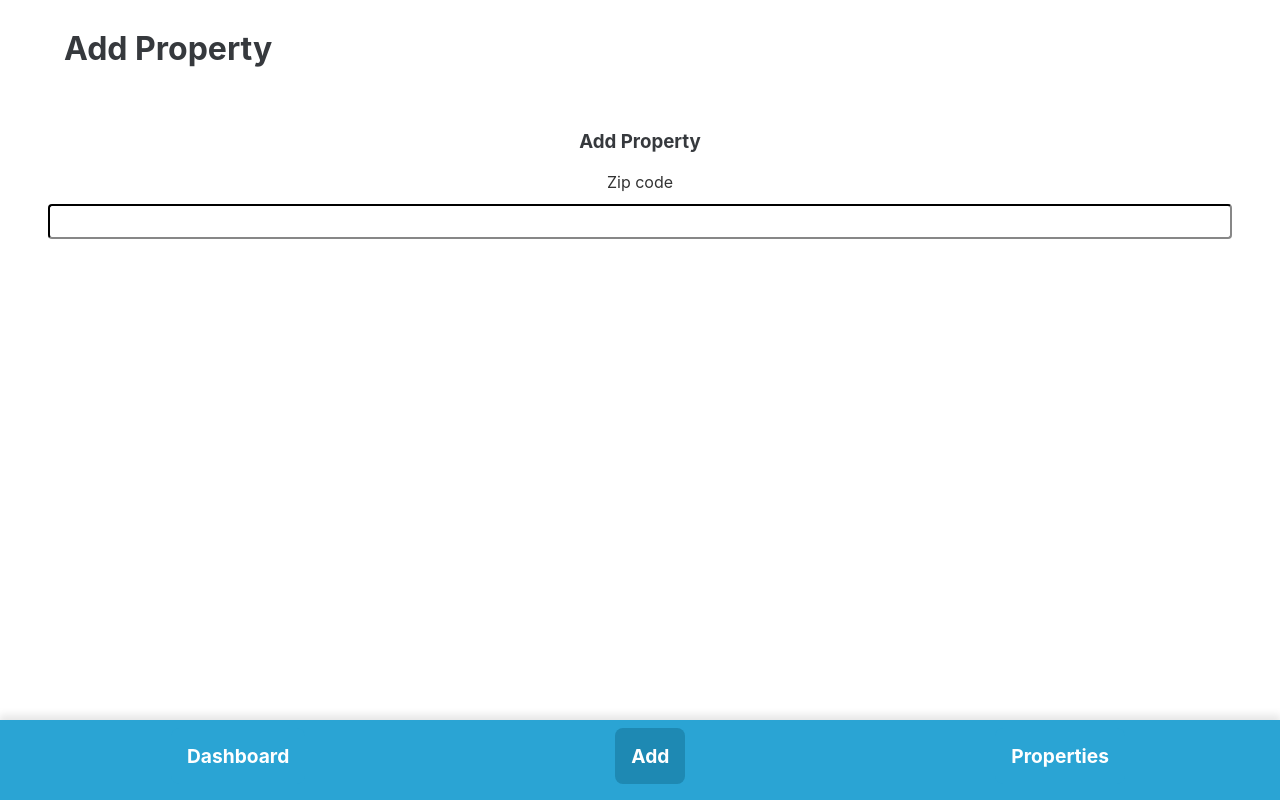
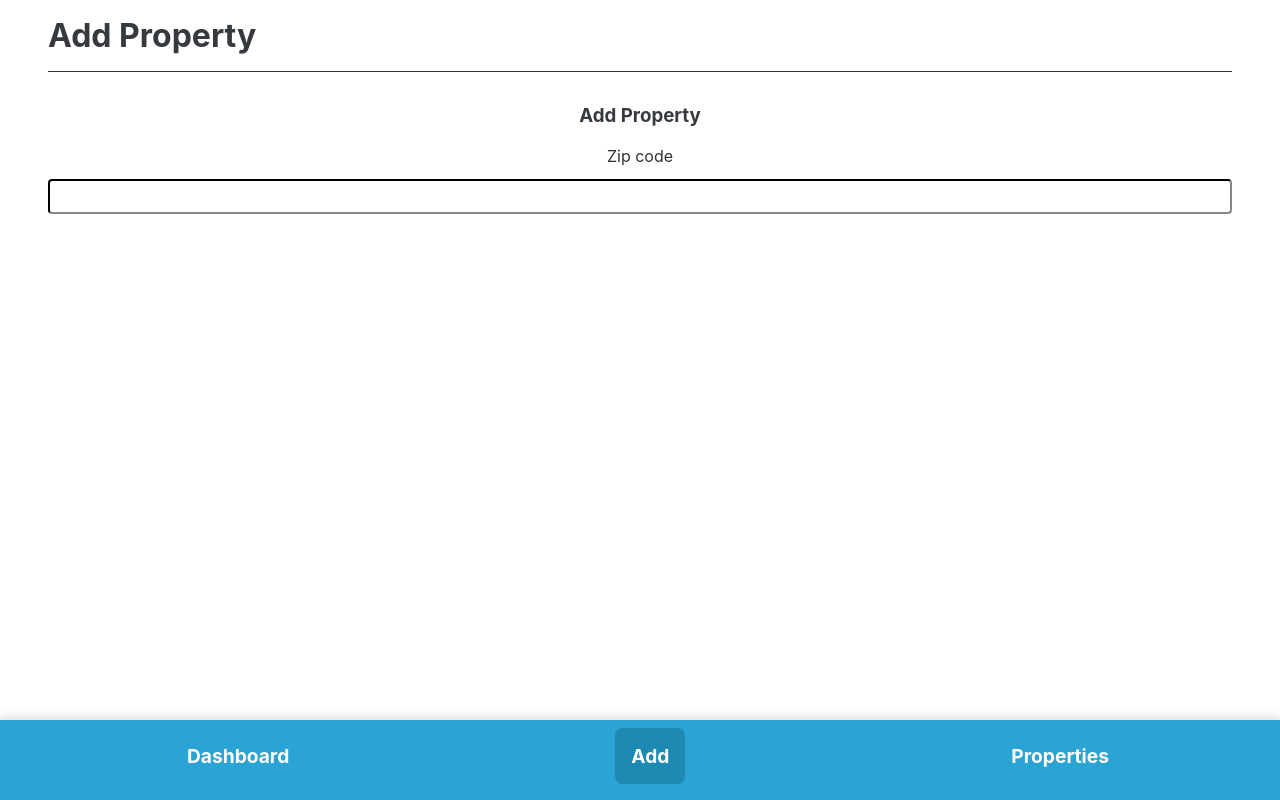
Before and after one commit to denkiapple/PropertyCreator, a React (Create React App) app: page /addproperty in a window 1280 px wide. Built offline with nearby package versions, Linux system fonts and the light colour scheme.

Commit message:
Update: Header&Grid: modified styles and responsivity

```diff
--- /dev/null
+++ b/src/Components/Grid/Grid.module.css
@@ -0,0 +1,17 @@
+.layout {
+  display: grid;
+  grid-template-columns: 1fr;
+  gap: 1rem;
+}
+
+@media only screen and (min-width: 600px) {
+  .layout {
+    grid-template-columns: repeat(3, 1fr);
+  }
+}
+
+@media only screen and (min-width: 1200px) {
+  .layout {
+    grid-template-columns: repeat(4, 1fr);
+  }
+}
--- a/src/Components/Header/Header.jsx
+++ b/src/Components/Header/Header.jsx
@@ -6,11 +6,13 @@ import styles from "./Header.module.css";
 const Header = ({ title, onSearch }) => {
   return (
     <div className={styles.layout}>
-      <h1>
+      <h1 className={styles.title}>
         {title}
       </h1>
       {onSearch && (
-        <input type="text"></input>
+        <div className={styles.inputContainer}>
+          <input className={styles.input} type="text"></input>
+        </div>
       )}
     </div>
   );
--- a/src/Components/Header/Header.module.css
+++ b/src/Components/Header/Header.module.css
@@ -1,11 +1,49 @@
 .layout {
   margin: 0;
   margin-bottom: 2rem;
-  padding: 0.5rem 1rem;
+  padding: 0.5rem 0;
   width: 100%;
-  background-color: white;
+  border-bottom: 1px solid var(--color-grey);
+  display: flex;
+  flex-direction: column;
+  align-items: flex-start;
+  justify-content: space-between;
+}
+
+.title {
+  margin: 0.5rem 0;
+  padding: 0;
+}
+
+.inputContainer {
   display: flex;
   flex-direction: row;
-  align-items: center;
-  justify-content: space-between;
+  width: 100%;
 }
+
+.input {
+  display: block;
+  margin: 0;
+  padding: 0.5rem 1rem;
+  border-radius: 1.5rem;
+  border: 1px solid var(--color-grey);
+  width: 100%;
+}
+
+.input:focus {
+  outline:  none;
+  border: 1px solid var(--color-brand);
+}
+
+@media only screen and (min-width: 600px) {
+  .layout {
+    display: flex;
+    flex-direction: row;
+    align-items: center;
+    justify-content: space-between;
+  }
+
+  .inputContainer {
+    width: 12rem;
+  }
+}
```
Also changed, not shown: src/Components/Grid/Grid.jsx (added, +22 -0 lines).
